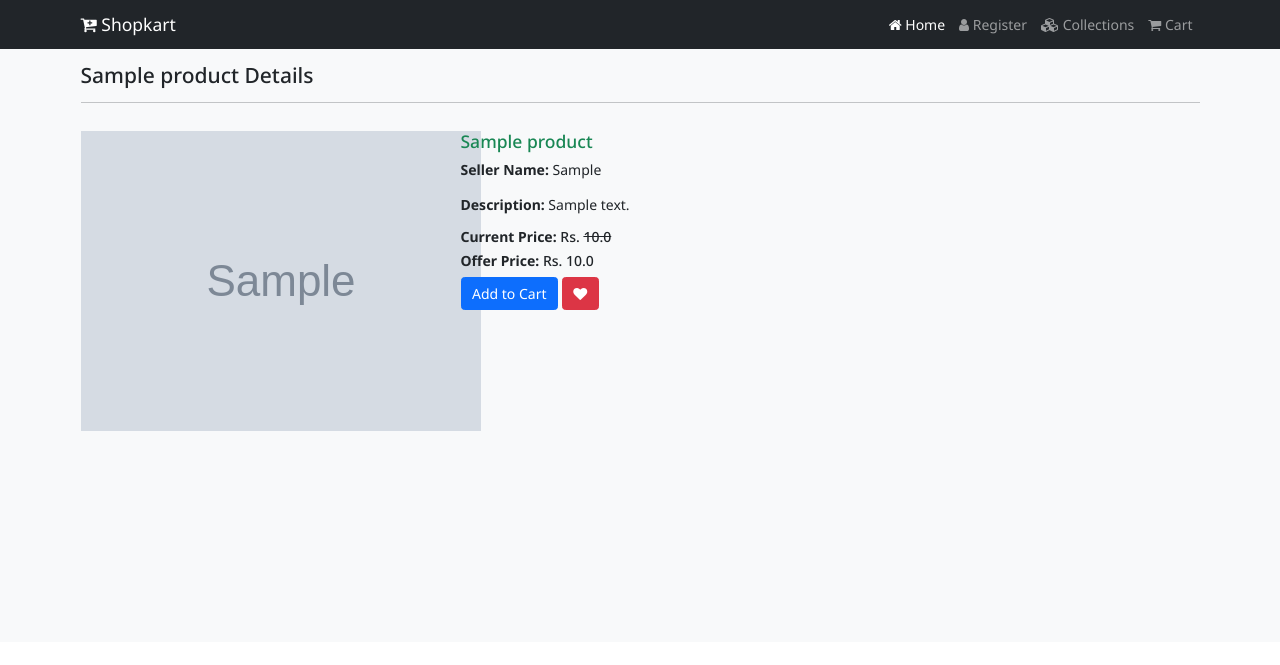
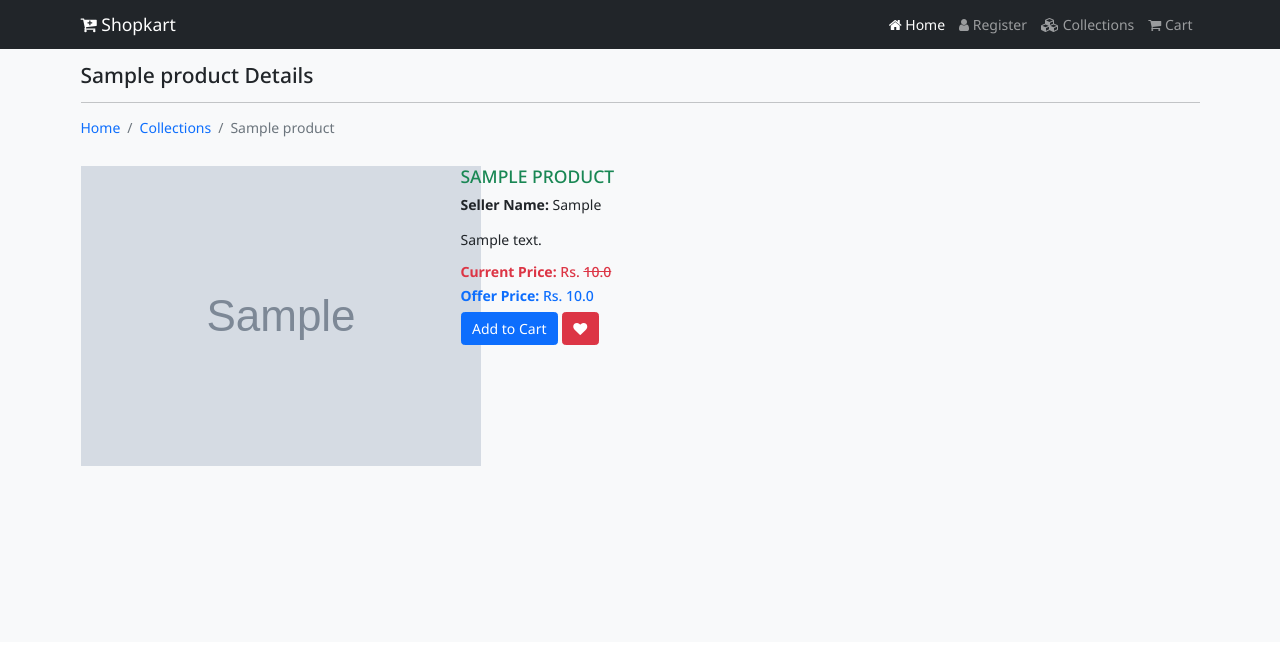
Before and after one commit to sathishkumar-c-2002/shopkart, a Django app: template shop/templates/shop/products/product_details.html in a window 1280 px wide. Shown: the top 665 px of the page. Run offline with Django 5.2, Linux system fonts and the light colour scheme; the template is opened without the code that fills it: values that come from a table or form of the project are taken from there, others are empty; tables that the repository leaves empty hold one stand-in row (values such as "Sample post"); grey boxes marked "Sample" are stand-in pictures.

Commit message:
Added Bread Scrumbs to redirections

```diff
--- a/shop/templates/shop/products/product_details.html
+++ b/shop/templates/shop/products/product_details.html
@@ -13,16 +13,23 @@ Mobiles | Online Shopping
                 <h4 class="mb-3"> {{products}} Details</h4>
                 <hr style="border-color:#b8bfc2">
             </div>
+            <nav aria-label="breadcrumb">
+                <ol class="breadcrumb">
+                  <li class="breadcrumb-item"><a href="{% url 'home' %}">Home</a></li>
+                  <li class="breadcrumb-item"><a href="{% url 'collections' products.category.name %}">Collections</a></li>
+                  <li class="breadcrumb-item active" aria-current="page">{{products.name}}</li>
+                </ol>
+              </nav>
 
             <div class="col-4 my-3">
                 <img src="{{products.product_image.url}}" class="card-image-top" alt="{{products}}">
             </div>
             <div class="col-8 my-3">
-                <h5 class="text-success"> {{products.name}}</h5>
+                <h5 class="text-success"> {{products.name | upper}}</h5>
                 <p><b>Seller Name:</b> {{products.vendor}} </p>
-                <p style="text-align:justify;"><b>Description:</b> {{products.description}}</p>
-                <h6 class="my-2"><b>Current Price:</b> Rs. <s>{{products.original_price}}</s></h6>
-                <h6 class="my-2"><b>Offer Price:</b> Rs. {{products.selling_price}}</h6>
+                <p style="text-align:justify;">{{products.description}}</p>
+                <h6 class="my-2 text-danger"><b>Current Price:</b> Rs. <s>{{products.original_price}}</s></h6>
+                <h6 class="my-2 text-primary"><b>Offer Price:</b> Rs. {{products.selling_price}}</h6>
                 <div>
                     <button class="btn btn-primary"><i class="fa fa-cart"></i>Add to Cart</button>
                     <button class="btn btn-danger"><i class="fa fa-heart"></i></button>
```
